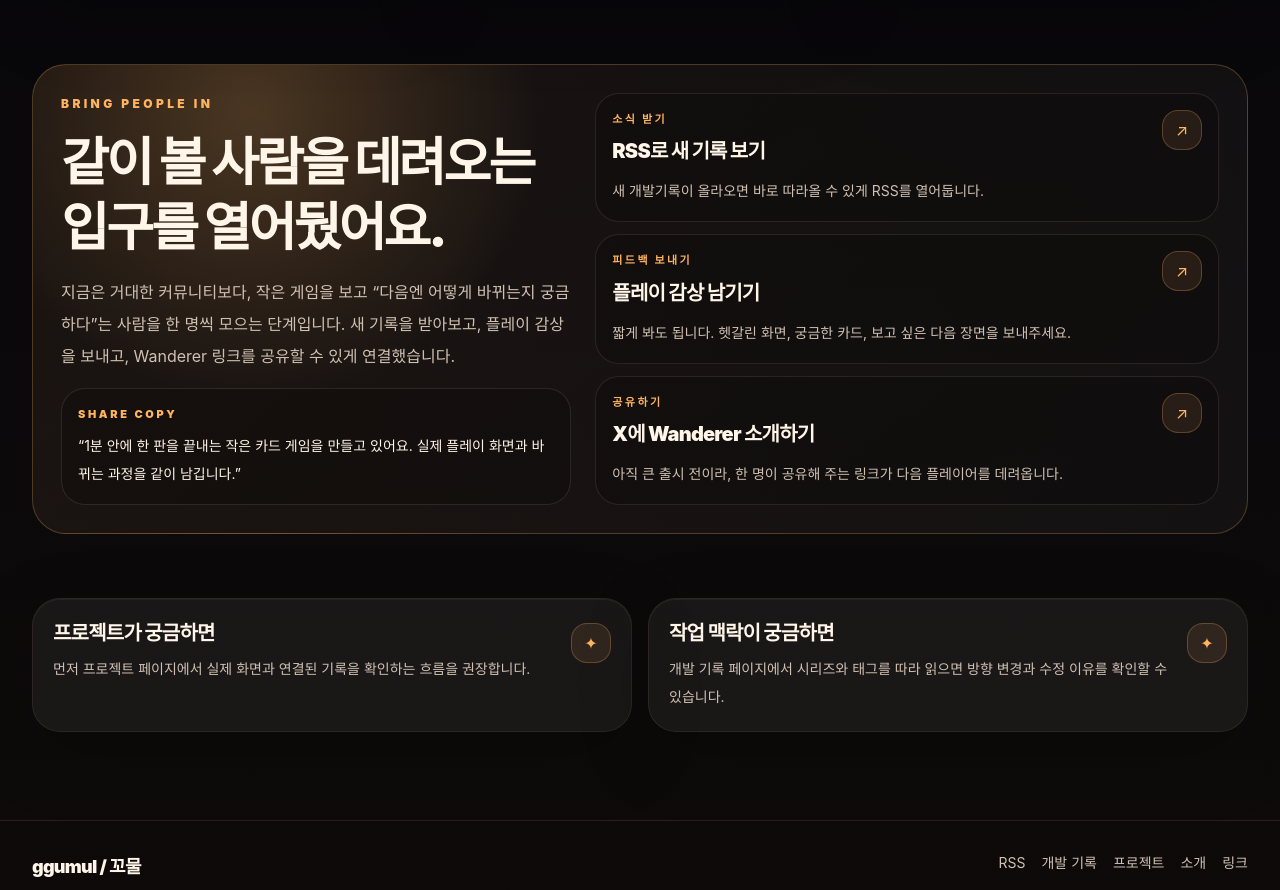
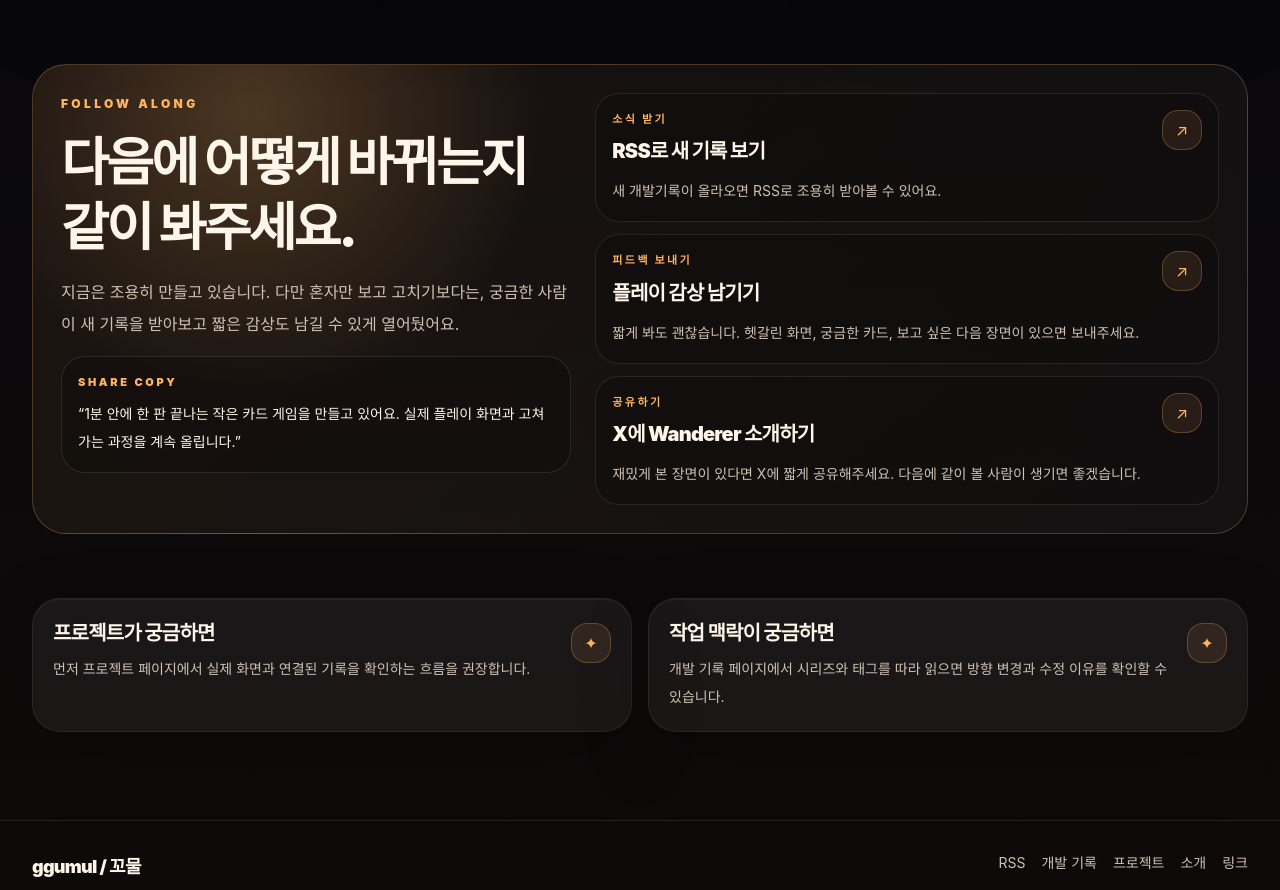
Before and after one commit to ggumul/ggumul-blog, a Next.js app: page /links in a window 1280 px wide. Shown: the part 856-1746 px from the top of the page. Built offline with nearby package versions, Linux system fonts and the light colour scheme.

Commit message:
fix: soften community invitation copy

```diff
--- a/components/community-cta.tsx
+++ b/components/community-cta.tsx
@@ -1,7 +1,7 @@
 import Link from 'next/link';
 
 const contactHref = 'mailto:hwang95903@gmail.com?subject=%EA%BC%AC%EB%AC%BC%20%ED%94%8C%EB%A0%88%EC%9D%B4%20%ED%94%BC%EB%93%9C%EB%B0%B1&body=%EC%95%88%EB%85%95%ED%95%98%EC%84%B8%EC%9A%94.%20%EA%BC%AC%EB%AC%BC%20%EA%B2%8C%EC%9E%84%EC%9D%84%20%EB%B3%B4%EA%B3%A0%20%EC%99%94%EC%8A%B5%EB%8B%88%EB%8B%A4.%0A%0A%EB%B3%B4%EA%B3%A0%20%EC%8B%B6%EC%9D%80%20%EA%B2%83%2F%ED%94%BC%EB%93%9C%EB%B0%B1%3A%0A';
-const shareText = '1분 안에 한 판을 끝내는 작은 카드 게임 Wanderer를 만들고 있어요. 실제 플레이 화면과 바뀌는 과정을 같이 남깁니다.';
+const shareText = '1분 안에 한 판 끝나는 작은 카드 게임 Wanderer를 만들고 있어요. 실제 플레이 화면과 고쳐가는 과정을 계속 올립니다.';
 const shareUrl = 'https://ggumul-blog.vercel.app/projects/wanderer';
 const xShareHref = `https://twitter.com/intent/tweet?text=${encodeURIComponent(shareText)}&url=${encodeURIComponent(shareUrl)}`;
 
@@ -9,21 +9,21 @@ const actionCards = [
   {
     label: '소식 받기',
     title: 'RSS로 새 기록 보기',
-    description: '새 개발기록이 올라오면 바로 따라올 수 있게 RSS를 열어둡니다.',
+    description: '새 개발기록이 올라오면 RSS로 조용히 받아볼 수 있어요.',
     href: '/feed.xml',
     external: false,
   },
   {
     label: '피드백 보내기',
     title: '플레이 감상 남기기',
-    description: '짧게 봐도 됩니다. 헷갈린 화면, 궁금한 카드, 보고 싶은 다음 장면을 보내주세요.',
+    description: '짧게 봐도 괜찮습니다. 헷갈린 화면, 궁금한 카드, 보고 싶은 다음 장면이 있으면 보내주세요.',
     href: contactHref,
     external: false,
   },
   {
     label: '공유하기',
     title: 'X에 Wanderer 소개하기',
-    description: '아직 큰 출시 전이라, 한 명이 공유해 주는 링크가 다음 플레이어를 데려옵니다.',
+    description: '재밌게 본 장면이 있다면 X에 짧게 공유해주세요. 다음에 같이 볼 사람이 생기면 좋겠습니다.',
     href: xShareHref,
     external: true,
   },
@@ -34,17 +34,17 @@ export function CommunityCTA({ compact = false }: { compact?: boolean }) {
     <section id="follow" className="overflow-hidden rounded-[34px] border border-point/25 bg-[radial-gradient(circle_at_18%_10%,rgba(255,180,95,0.22),transparent_18rem),linear-gradient(135deg,rgba(255,180,95,0.07),rgba(255,255,255,0.035))] p-5 md:p-7">
       <div className="grid gap-6 lg:grid-cols-[minmax(0,0.9fr)_minmax(360px,1.1fr)] lg:items-start">
         <div className="space-y-4">
-          <p className="text-[12px] font-black uppercase tracking-[0.28em] text-point">bring people in</p>
+          <p className="text-[12px] font-black uppercase tracking-[0.28em] text-point">follow along</p>
           <h2 className="max-w-3xl text-[30px] font-black leading-tight tracking-[-0.055em] text-text md:text-[52px]">
-            같이 볼 사람을 데려오는 입구를 열어뒀어요.
+            다음에 어떻게 바뀌는지 같이 봐주세요.
           </h2>
           <p className="max-w-2xl text-sm leading-7 text-subtext md:text-base md:leading-8">
-            지금은 거대한 커뮤니티보다, 작은 게임을 보고 “다음엔 어떻게 바뀌는지 궁금하다”는 사람을 한 명씩 모으는 단계입니다. 새 기록을 받아보고, 플레이 감상을 보내고, Wanderer 링크를 공유할 수 있게 연결했습니다.
+            지금은 조용히 만들고 있습니다. 다만 혼자만 보고 고치기보다는, 궁금한 사람이 새 기록을 받아보고 짧은 감상도 남길 수 있게 열어뒀어요.
           </p>
           {!compact ? (
             <div className="rounded-[24px] border border-white/10 bg-black/20 p-4">
               <p className="text-[11px] font-black uppercase tracking-[0.24em] text-point">share copy</p>
-              <p className="mt-2 text-sm leading-7 text-text">“1분 안에 한 판을 끝내는 작은 카드 게임을 만들고 있어요. 실제 플레이 화면과 바뀌는 과정을 같이 남깁니다.”</p>
+              <p className="mt-2 text-sm leading-7 text-text">“1분 안에 한 판 끝나는 작은 카드 게임을 만들고 있어요. 실제 플레이 화면과 고쳐가는 과정을 계속 올립니다.”</p>
             </div>
           ) : null}
         </div>
```
